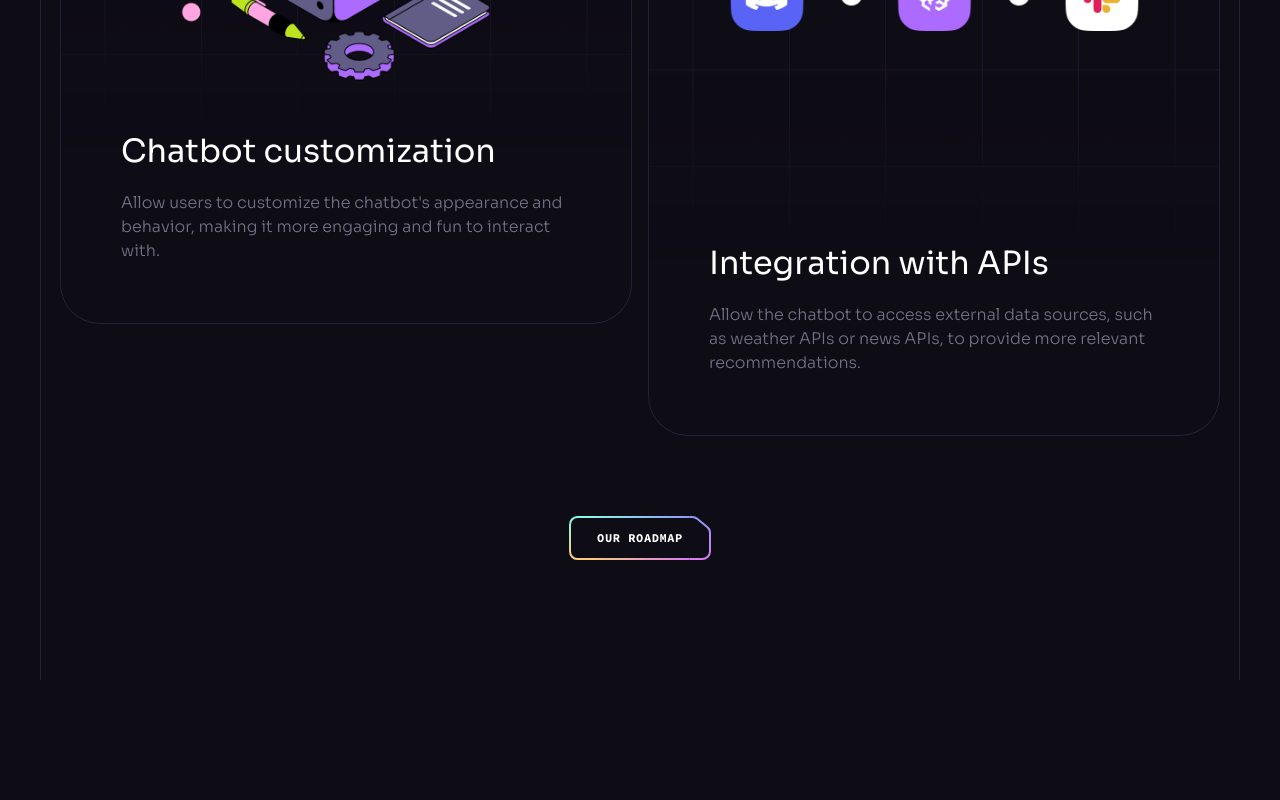
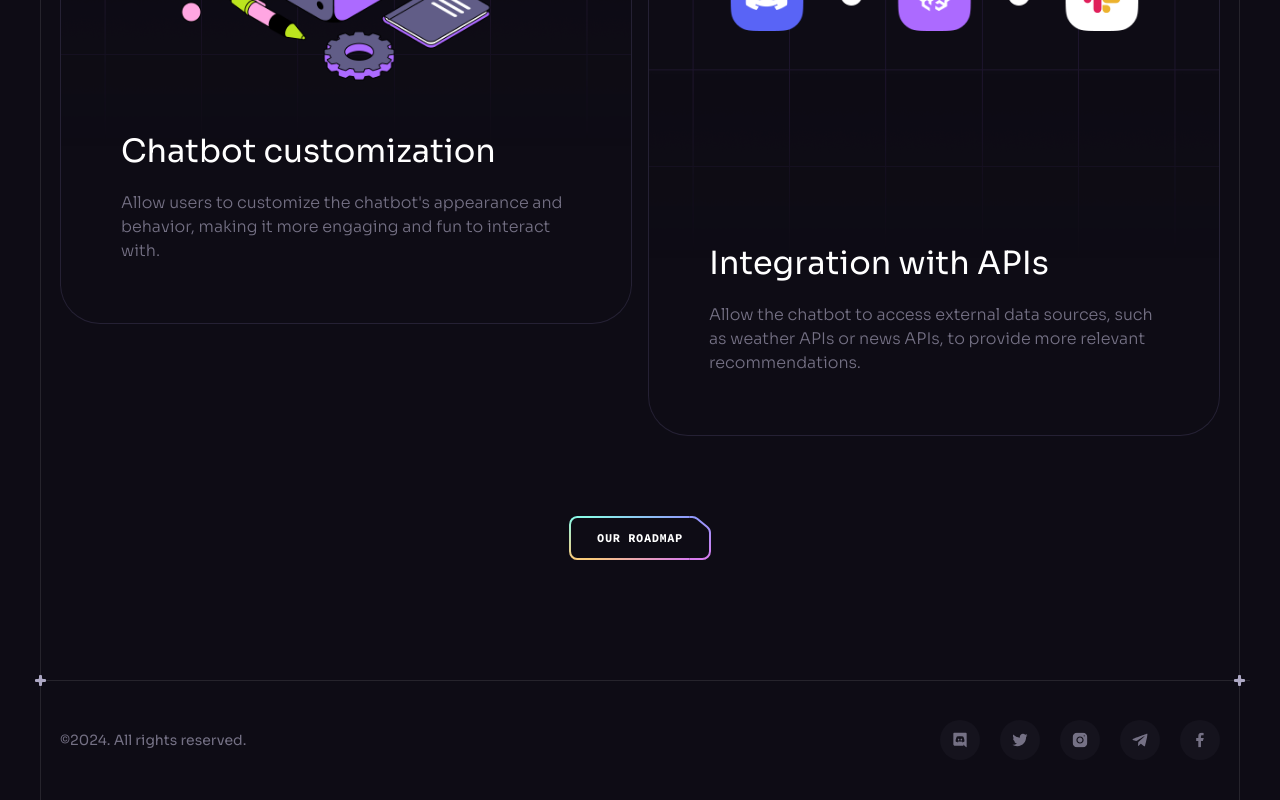
Before and after one commit to PrateekSavanur/Engagehub-Light, a React (Vite) app: page / in a window 1280 px wide. Shown: the part 8605-9405 px from the top of the page. Before the commit the page ends 9285 px from the top, so only its background shows below. Built offline with nearby package versions, Linux system fonts and the light colour scheme.

Commit message:
termina footer e completa projeto

```diff
--- a/src/App.jsx
+++ b/src/App.jsx
@@ -6,6 +6,7 @@
 import Services from './components/Services';
 import Pricing from './components/Pricing'
 import Roadmap from './components/Roadmap';
+import Footer from './components/Footer';
 
 
 
@@ -19,6 +20,7 @@
     <Services />
     <Pricing />
     <Roadmap />
+    <Footer />
     </div>
     <ButtonGradient />
   </>)
--- /dev/null
+++ b/src/components/Footer.jsx
@@ -0,0 +1,22 @@
+import Section from "./Section"
+import { socials } from '../constants'
+
+const Footer = () => {
+  return (
+    <Section crosses className='!px-0 !py-10 flex max-md:flex-col max-md '>
+        <div className="container flex sm:justify-between justify-center items-center gap-10 max-sm:flex-col">
+            <p className="caption text-n-4 lg:block">©{new Date().getFullYear()}. All rights reserved.</p>
+            <ul className="flex gap-5 flex-wrap">
+            {socials.map((item) =>(
+                <a key={item.id} href={item.url} target="_blank" className="flex items-center justify-center w-10 h-10 bg-n-7 rounded-full transition-colors hover:bg-n-6">
+                    <img src={item.iconUrl} alt={item.title} width={16} height={16} />
+                </a>
+            ))}
+        </ul>
+        </div>
+
+    </Section>
+  )
+}
+
+export default Footer
```
